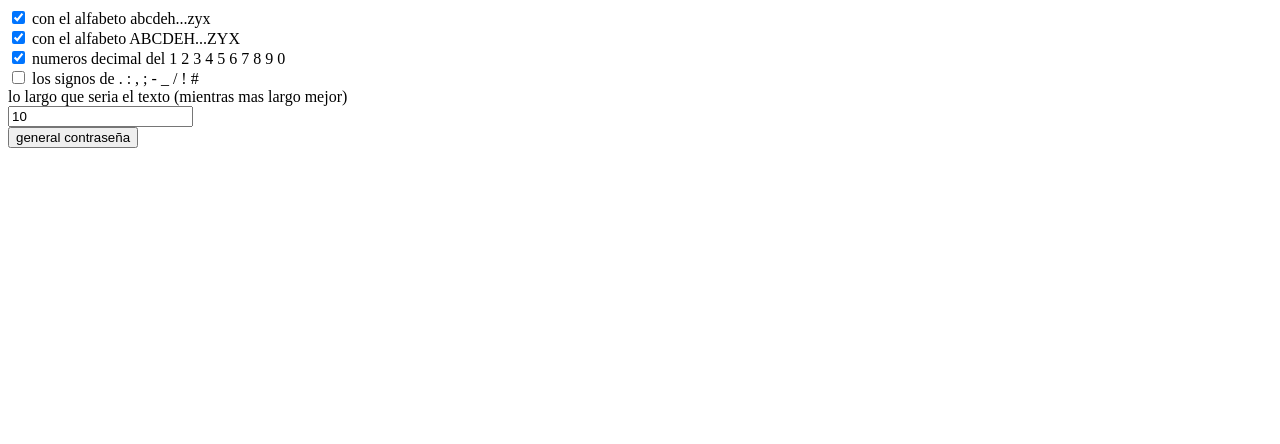
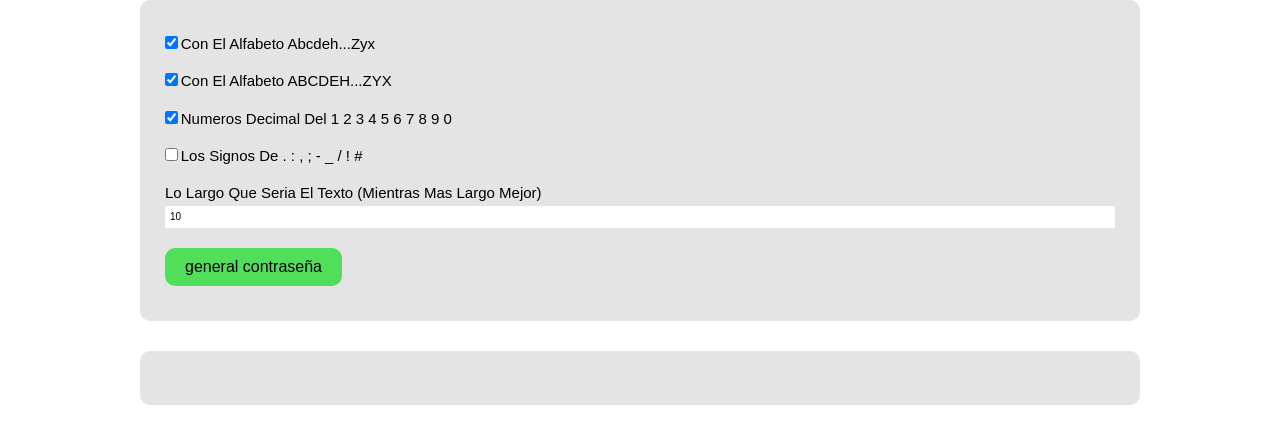
Before and after one commit to AndresRoche/PreTaller, a plain HTML site: page src/index.html in a window 1280 px wide. Drawn offline with nearby package versions, Linux system fonts and the light colour scheme.

Commit message:
diseño simple listo

```diff
--- a/src/index.html
+++ b/src/index.html
@@ -5,28 +5,52 @@
     <meta http-equiv="X-UA-Compatible" content="IE=edge">
     <meta name="viewport" content="width=device-width, initial-scale=1.0">
     <title>Document</title>
+    <link rel="stylesheet" href="https://csstools.github.io/normalize.css/11.0.0/normalize.css">
+    <link rel="stylesheet" href="main.css">
 </head>
 <body>
-    <div>
-        <input type="checkbox" name="0" id="minuscula" checked/>
-        <label for="minuscula">con el alfabeto abcdeh...zyx</label>
-        <br>
-        <input type="checkbox" name="1" id="mayusculas" checked/>
-        <label for="mayusculas">con el alfabeto ABCDEH...ZYX</label>
-        <br>
-        <input type="checkbox" name="2" id="numeros" checked/>
-        <label for="numeros">numeros decimal del 1 2 3 4 5 6 7 8 9 0</label>
-        <br>
-        <input type="checkbox" name="3" id="punto" />
-        <label for="punto">los signos de . : , ; - _ / ! # </label>
-        <br>
-        <label for="largo">lo largo que seria el texto (mientras mas largo mejor)</label><br>
-        <input type="number" name="" id="largo" value="10"/>
-        <br>
-        <button id="generar">general contraseña</button>
+    <main class="container">
+        <div class="option">
+            <div class="option__form">
+                <input class="option__check" type="checkbox" name="0" id="minuscula" checked/>
+                <label class="option__label" for="minuscula">con el alfabeto abcdeh...zyx</label>
+            </div>
 
-        <h3 id="pass"></h3>
-    </div>
+            <div class="option__form">
+                <input class="option__check" type="checkbox" name="1" id="mayusculas" checked/>
+                <label class="option__label" for="mayusculas">con el alfabeto ABCDEH...ZYX</label>
+            </div>
+
+            <div class="option__form">
+                <input class="option__check" type="checkbox" name="2" id="numeros" checked/>
+                <label class="option__label" for="numeros">numeros decimal del 1 2 3 4 5 6 7 8 9 0</label>
+            </div>
+
+            <div class="option__form">
+                <input class="option__check" type="checkbox" name="3" id="punto" />
+                <label class="option__label" for="punto">los signos de . : , ; - _ / ! # </label>
+            </div>
+
+            <div class="option__form">
+                <label class="option__label--input option__label" for="largo">lo largo que seria el texto (mientras mas largo mejor)</label>
+                <input class="option__input" type="number" name="" id="largo" value="10"/>
+
+            </div>
+
+            <div class="option__form">
+                <button class="btn btn__success" id="generar">general contraseña</button>
+            </div>
+
+        </div>
+
+        <div class="option pass">
+            <div class="container">
+                <h1 class="pass__p" id="pass"></h1>
+            </div>
+        </div>
+    </main>
+
     <script src="index.js"></script>
+
 </body>
 </html>
--- a/src/index.js
+++ b/src/index.js
@@ -86,12 +86,16 @@ document.getElementById("generar").addEventListener('click', e => {
     pass = ""
 
     for(var i = 0; i < largo.value; i++){
-        var ale = aleatorio(0, opcion.length -1)
-        var list = caracteres[opcion[ale]]
-        var a = aleatorio(0,list.length-1)
-        pass += list.charAt(a)
+        pass += aleatorioLetras();
     }
 
     text.textContent = pass;
 
 })
+
+function aleatorioLetras(){
+    var ale = aleatorio(0, opcion.length -1)
+    var list = caracteres[opcion[ale]]
+    var a = aleatorio(0,list.length-1)
+    return list.charAt(a)
+}
--- /dev/null
+++ b/src/main.css
@@ -0,0 +1,70 @@
+/* apply a natural box layout model to all elements, but allowing components to change */
+html {
+    box-sizing: border-box;
+    font-size: 62.5%;/* = 10px */
+    font-family: 'Montserrat', sans-serif;
+}
+
+*, *:before, *:after {
+    box-sizing: inherit;
+}
+
+
+
+
+  /*
+   *    layouts
+   */
+
+.container{
+    max-width: 95%;
+    margin: 0 auto;
+    width: 100rem;
+}
+
+
+
+
+
+
+
+.option{
+    padding: 2rem;
+    border-radius: 10px;
+    background-color: #e4e4e4;
+}
+
+
+.option__form{
+    padding: .5rem;
+    margin: 1rem 0;
+}
+
+.option__label{
+    font-size: 1.5rem;
+    text-transform: capitalize;
+}
+
+.option__input{
+    padding: .5rem;
+    width: 100%;
+    margin: 0 auto;
+    border: none;
+    margin-top: .5rem;
+}
+
+.btn {
+    border: none;
+    padding: 1rem 2rem;
+    border-radius: 10px;
+    font-size: 1.6rem;
+}
+
+.btn__success{
+    background-color: rgb(81, 223, 91);
+}
+
+
+.pass{
+    margin: 3rem 0;
+}
```
